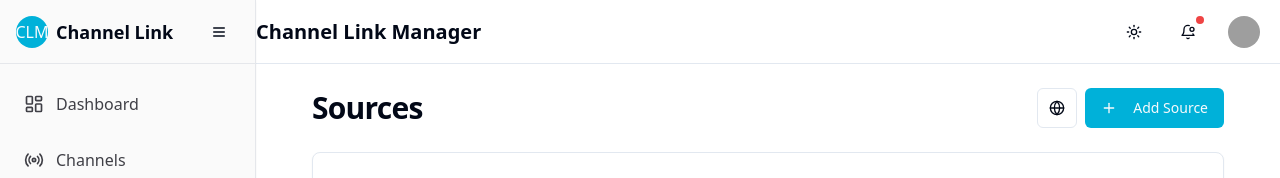
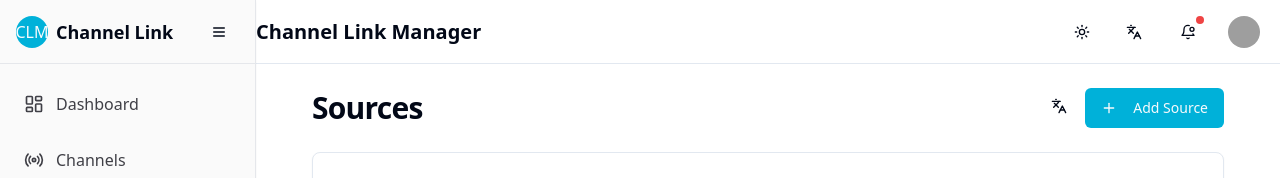
Before and after one commit to PazTaba/channel-flow-manager, a React (Vite) app: page /sources in a window 1280 px wide. Shown: the top 178 px of the page. Built offline with nearby package versions, Linux system fonts and the light colour scheme; grey boxes are pictures that could not be loaded.

Commit message:
feat: Move language toggle next to theme toggle
Move the language toggle button to be displayed next to the theme toggle button in the header.

```diff
--- a/src/components/LanguageToggle.tsx
+++ b/src/components/LanguageToggle.tsx
@@ -1,7 +1,7 @@
 
 import { Button } from "@/components/ui/button";
 import { useLanguage } from "@/hooks/useLanguage";
-import { Globe } from "lucide-react";
+import { Languages } from "lucide-react";
 
 export function LanguageToggle() {
   const { language, setLanguage } = useLanguage();
@@ -12,12 +12,13 @@ export function LanguageToggle() {
 
   return (
     <Button
-      variant="outline"
+      variant="ghost"
       size="icon"
       onClick={toggleLanguage}
-      className="w-10 h-10"
+      className="w-9 h-9 rounded-full"
     >
-      <Globe className="h-4 w-4" />
+      <Languages className="h-4 w-4" />
+      <span className="sr-only">Toggle Language</span>
     </Button>
   );
 }
--- a/src/components/layout/Header.tsx
+++ b/src/components/layout/Header.tsx
@@ -19,6 +19,7 @@ import {
   SheetTrigger,
 } from "@/components/ui/sheet";
 import { ThemeModeToggle } from "@/components/ThemeModeToggle";
+import { LanguageToggle } from "@/components/LanguageToggle";
 import { cn } from "@/lib/utils";
 
 interface HeaderProps {
@@ -56,6 +57,9 @@ export function Header({ className, collapsed }: HeaderProps) {
       <div className="flex items-center space-x-4">
         {/* Theme Toggle */}
         <ThemeModeToggle />
+
+        {/* Language Toggle */}
+        <LanguageToggle />
 
         {/* Notifications */}
         <Sheet>
```
